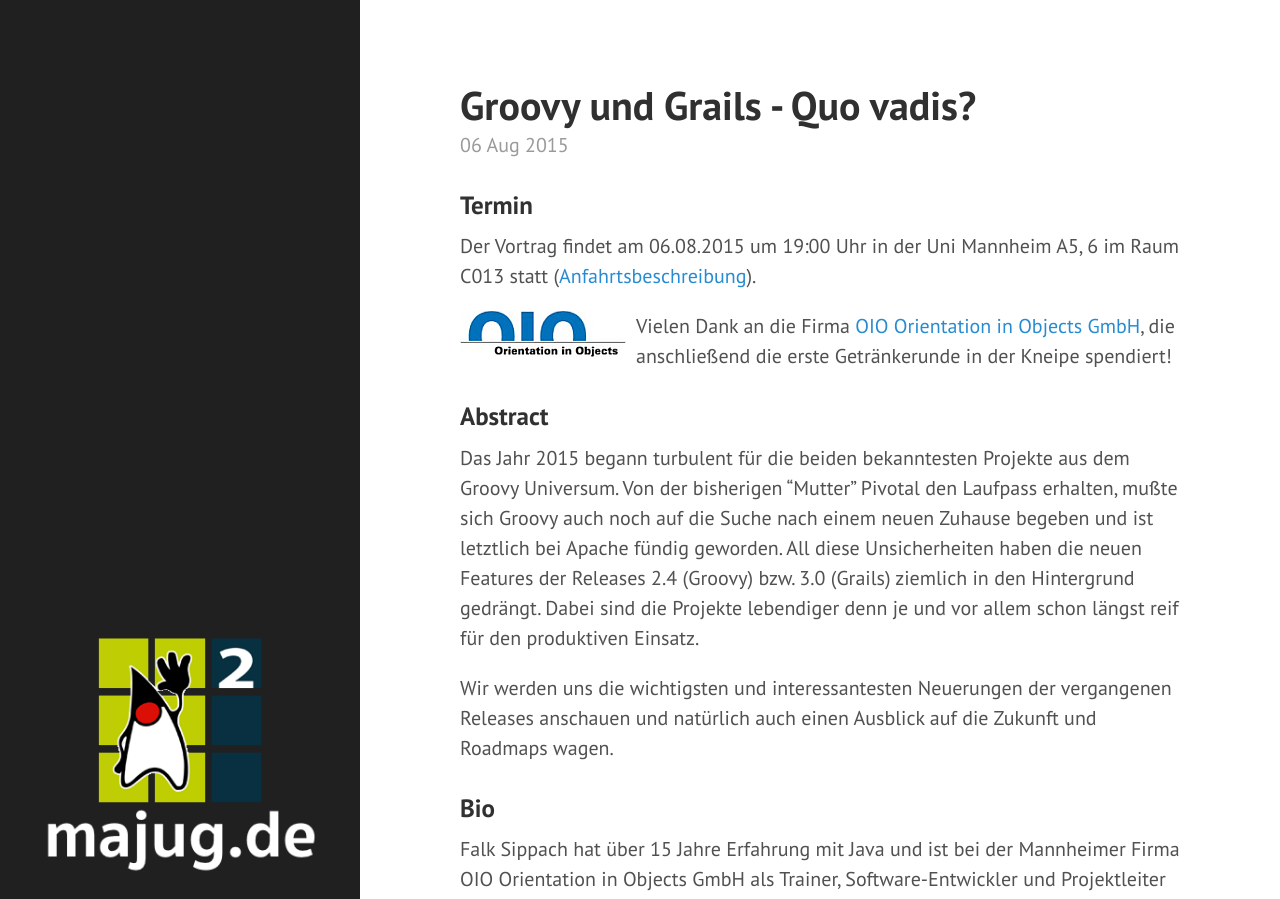
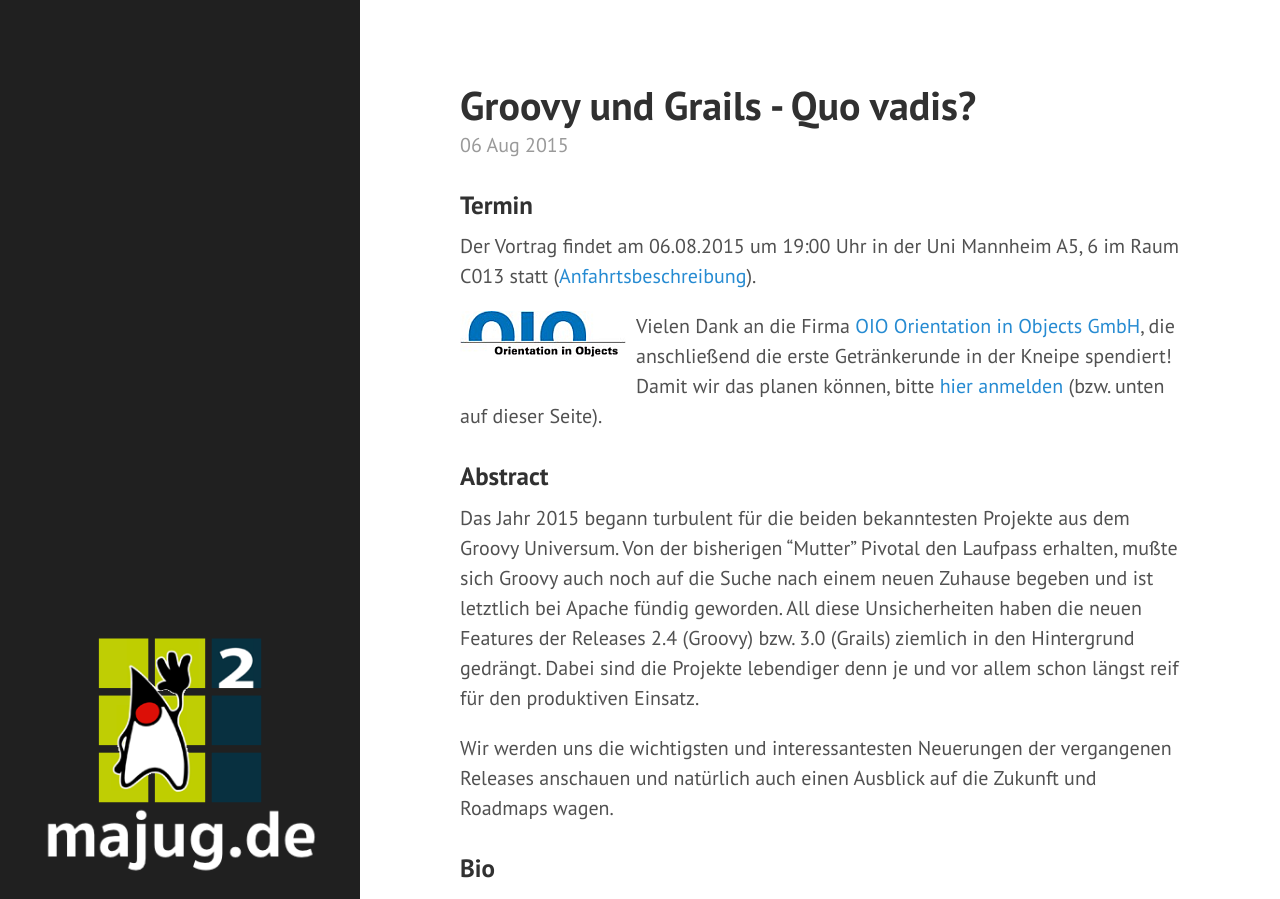
Before and after one commit to majug/majug.github.io, a Jekyll site: the page built from _posts/2015-08-06-groovy-grails.md, in a window 1280 px wide and 1400 px high. Shown: the top 899 px of the window. Built offline with Jekyll 4.4.1, drawn with Linux system fonts in a browser that asks for light colours; Markdown is read by kramdown in place of the engine named in the settings.

Commit message:
Update 2015-08-06-groovy-grails.md
Anmeldung hinzugfügt

```diff
--- a/_posts/2015-08-06-groovy-grails.md
+++ b/_posts/2015-08-06-groovy-grails.md
@@ -9,7 +9,7 @@
 Der Vortrag findet am 06.08.2015 um 19:00 Uhr in der Uni Mannheim A5, 6 im Raum C013 statt ([Anfahrtsbeschreibung](/getting-there)).
 
 <a href="http://www.oio.de/"><img src="/public/img/oio-logo.png" style="float:left; padding-right:10px;" /></a>
-Vielen Dank an die Firma [OIO Orientation in Objects GmbH](http://www.oio.de/), die anschließend die erste Getränkerunde in der Kneipe spendiert!
+Vielen Dank an die Firma [OIO Orientation in Objects GmbH](http://www.oio.de/), die anschließend die erste Getränkerunde in der Kneipe spendiert! Damit wir das planen können, bitte [hier anmelden](https://docs.google.com/forms/d/1Uo3AXf-XUDVNvtwC7T8AVAFMJ-AdAO7bd24GnNF6vT8/viewform?embedded=true) (bzw. unten auf dieser Seite).
 
 ### Abstract
 
@@ -20,3 +20,6 @@
 ### Bio
 
 Falk Sippach hat über 15 Jahre Erfahrung mit Java und ist bei der Mannheimer Firma OIO Orientation in Objects GmbH als Trainer, Software-Entwickler und Projektleiter tätig. Er publiziert regelmäßig in Blogs, Fachartikeln und auf Konferenzen. In seiner Wahlheimat Darmstadt organisiert er mit Anderen die örtliche Java User Group. Falk twittert unter [@sippsack](https://twitter.com/sippsack).
+
+### Anmeldung
+<iframe src="https://docs.google.com/forms/d/1Uo3AXf-XUDVNvtwC7T8AVAFMJ-AdAO7bd24GnNF6vT8/viewform?embedded=true" width="760" height="500" frameborder="0" marginheight="0" marginwidth="0">Wird geladen...</iframe>
```
